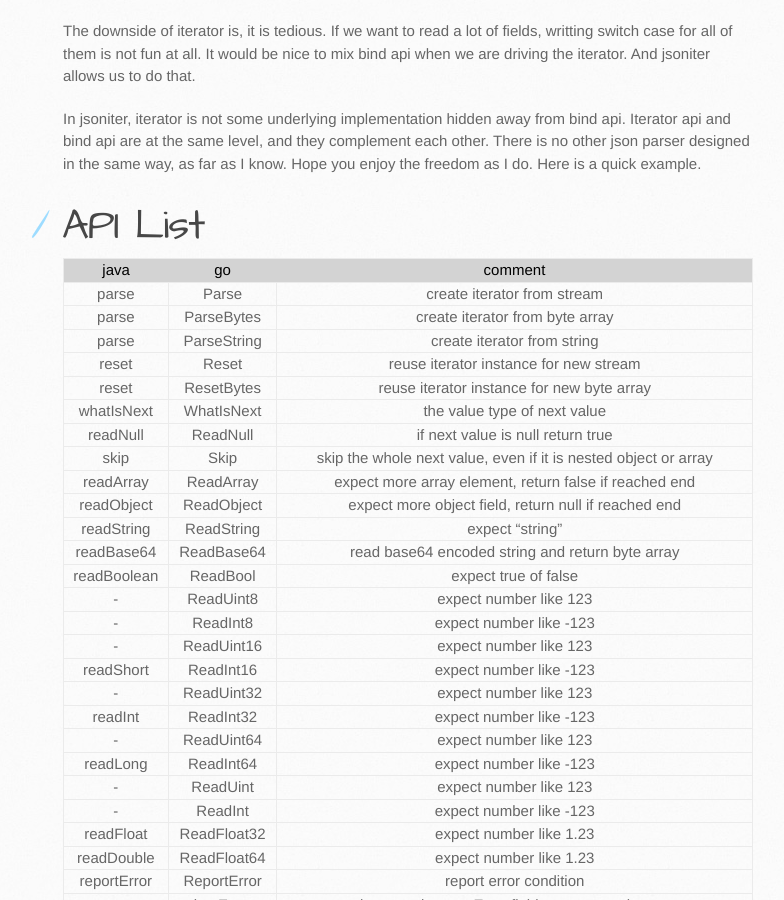
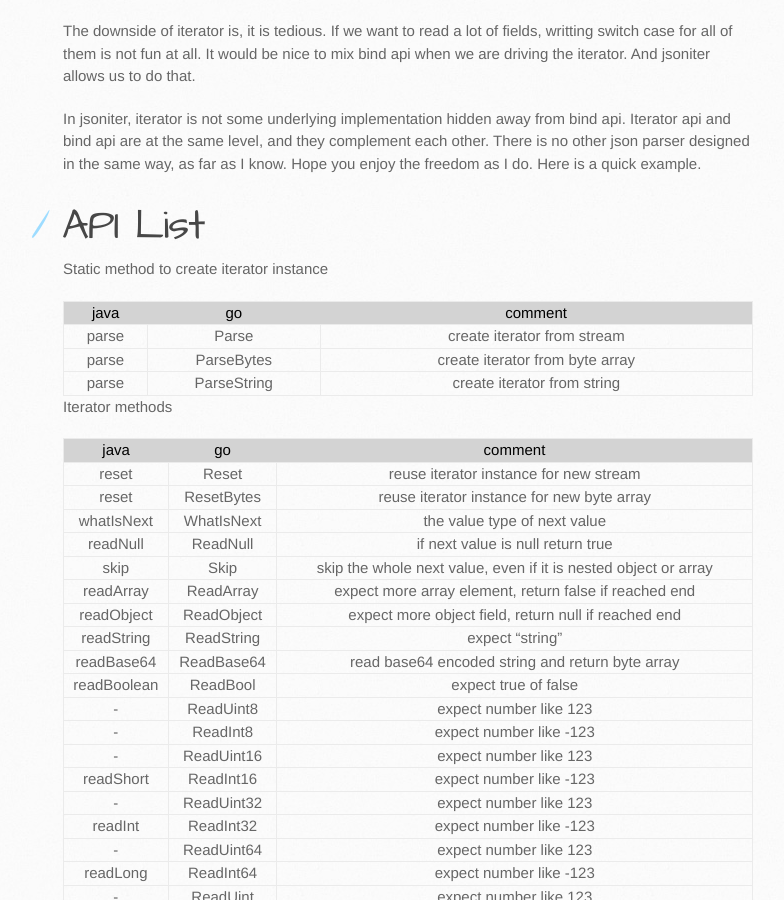
Before and after one commit to json-iterator/json-iterator.github.io, a Jekyll site: the page built from api.md, in a window 1280 px wide and 900 px high, scrolled down 4507 px. Shown: the whole window, without its empty margins (107-891 px from the left). Built offline with Jekyll 4.4.1, drawn with Linux system fonts in a browser that asks for light colours.

Commit message:
Update api.md

```diff
--- a/api.md
+++ b/api.md
@@ -182,11 +182,18 @@
 
 # API List
 
+Static method to create iterator instance
+
 | java | go | comment |
 | --- | --- | --- |
 | parse | Parse | create iterator from stream |
 | parse | ParseBytes | create iterator from byte array |
 | parse | ParseString | create iterator from string |
+
+Iterator methods
+
+| java | go | comment |
+| --- | --- | --- |
 | reset | Reset | reuse iterator instance for new stream |
 | reset | ResetBytes | reuse iterator instance for new byte array |
 | whatIsNext | WhatIsNext | the value type of next value |
```
